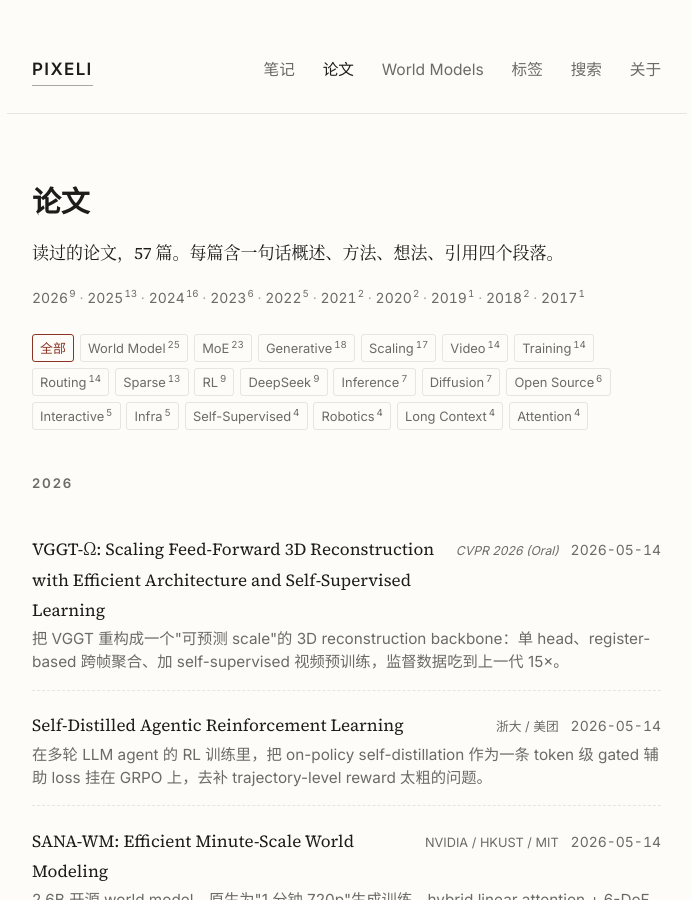
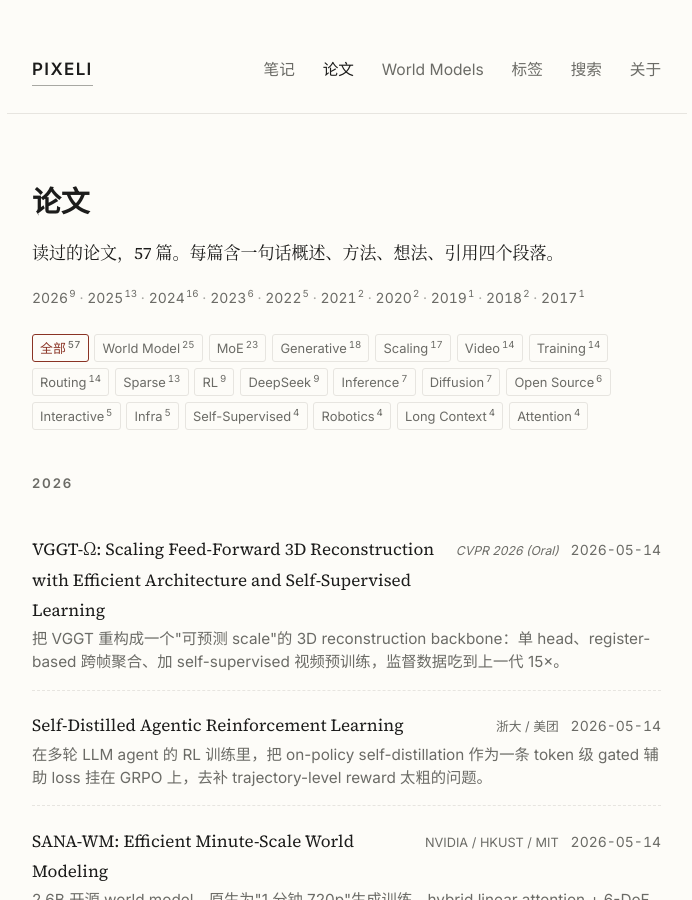
Before and after one commit to pixeli99/PIXELI, a Jekyll site: the page built from papers.md, in a window 1280 px wide and 900 px high. Shown: the whole window, without its empty margins (286-978 px from the left). Built offline with Jekyll 4.4.1, drawn with Linux system fonts in a browser that asks for light colours.

Commit message:
论文过滤栏：「全部」按钮补篇数角标
其他标签按钮均有 <sup>N</sup> 显示篇数；「全部」按钮缺失，
视觉上不一致。补充 {{ papers_sorted.size }} 角标和 aria-label，
与已有标签按钮保持对齐。

Co-Authored-By: Claude Sonnet 4.6 <noreply@anthropic.com>
Claude-Session: https://claude.ai/code/session_01SyXCpgYeqtjfXaipW6hKMQ

```diff
--- a/papers.md
+++ b/papers.md
@@ -24,7 +24,7 @@ description: 论文阅读笔记，每篇含一句话概述、方法摘要、个
 </nav>
 
 <div class="papers-filter" role="group" aria-label="按标签过滤">
-  <button class="pf-btn pf-active" data-tag="" aria-pressed="true">全部</button>
+  <button class="pf-btn pf-active" data-tag="" aria-pressed="true" aria-label="全部，{{ papers_sorted.size }} 篇">全部<sup aria-hidden="true">{{ papers_sorted.size }}</sup></button>
   {% for row in _freq_rows %}{% assign _parts = row | split: "|" %}{% assign _n = _parts[0] | plus: 0 %}<button class="pf-btn" data-tag="{{ _parts[1] }}" aria-pressed="false" aria-label="{{ _parts[1] }}，{{ _n }} 篇">{{ _parts[1] }}<sup aria-hidden="true">{{ _n }}</sup></button>{% endfor %}
 </div>
 <p class="sr-only" id="pf-status" role="status" aria-live="polite" aria-atomic="true"></p>
```
